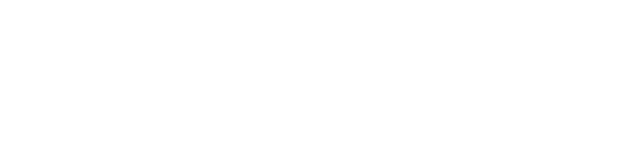
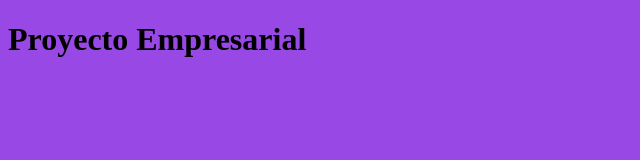
Before and after one commit to IngeJohn/cursogit, a plain HTML site: page index.html in a window 1280 px wide. Shown: the whole page, without its empty margins (0-640 px from the left). Drawn offline with Linux system fonts and the light colour scheme.

```diff
--- /dev/null
+++ b/css/estilos.css
@@ -0,0 +1,6 @@
+@charset "utf-8";
+/* CSS Document*/
+
+body{
+    background-color: rgb(152, 72, 228);
+}
--- a/index.html
+++ b/index.html
@@ -3,9 +3,10 @@
     <head>
         <meta charset="utf-8">
         <title>Documento sin titulo</title>
+        <link href="css/estilos.css" rel="stylesheet" type="text/css">
     </head>
 
     <body>
-
+        <h1>Proyecto Empresarial</h1>
     </body>
 </html>
```
Also changed, not shown: js/javascript.js (added).
